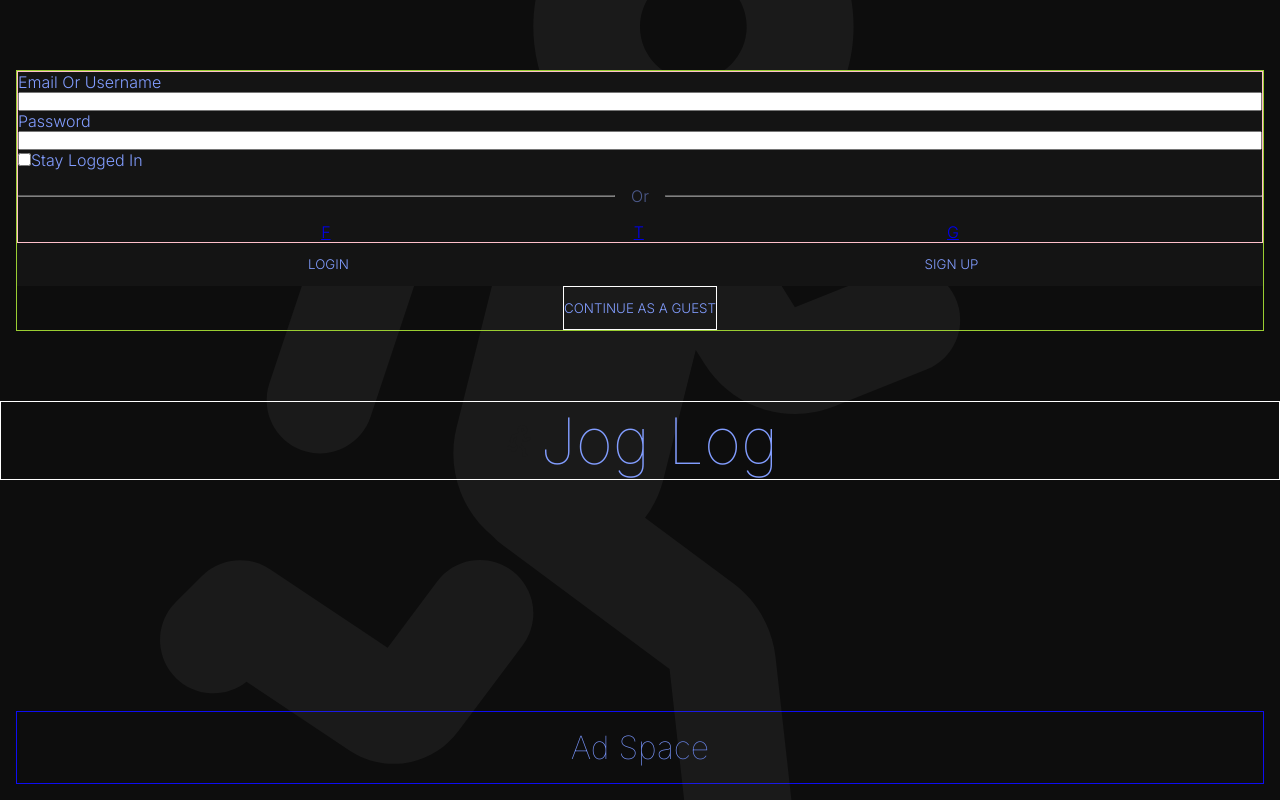
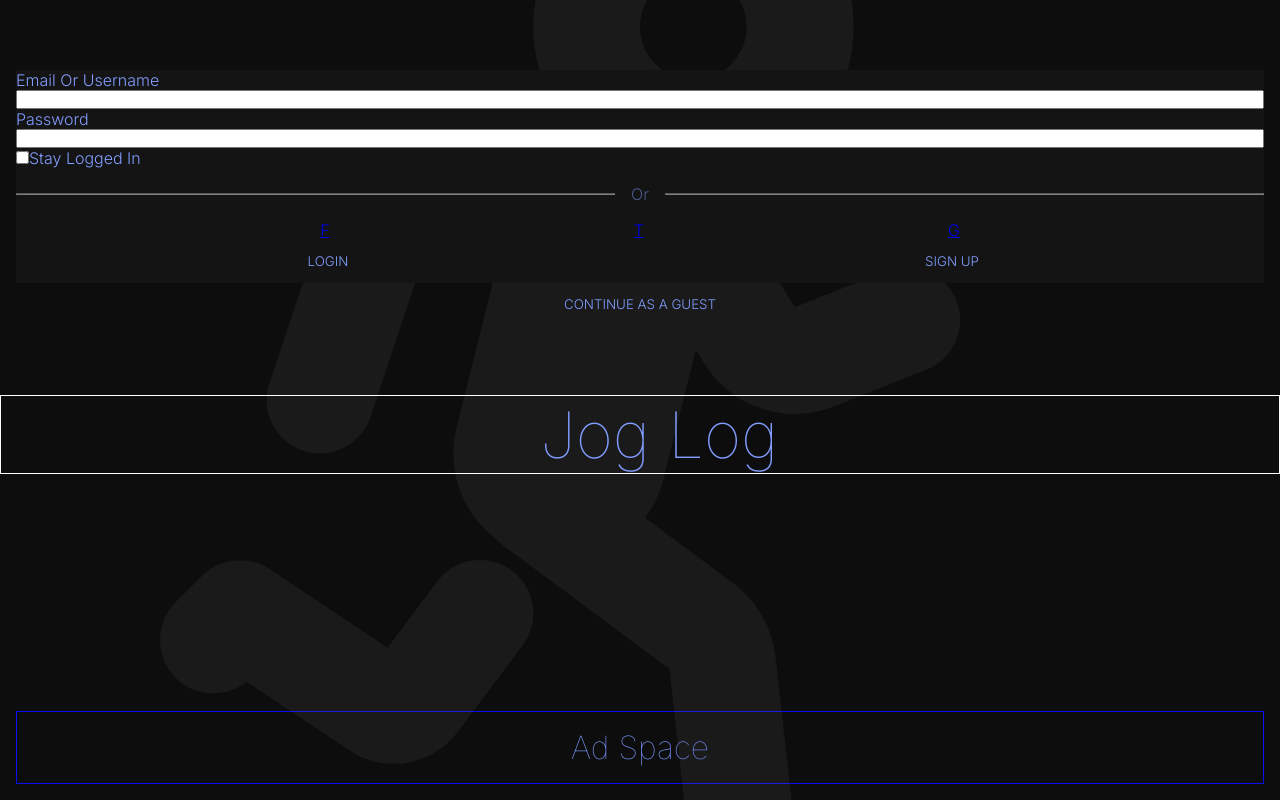
Before and after one commit to Malal0/jog-log-one, a React (Create React App) app: page / in a window 1280 px wide. Built offline with nearby package versions, Linux system fonts and the light colour scheme.

Commit message:
removed some borders

```diff
--- a/src/SCSS/Login.scss
+++ b/src/SCSS/Login.scss
@@ -1,7 +1,6 @@
 @import '../Variables/Variables.scss';
 
 .login {
-    border: 1px solid yellowgreen;
     font-weight: 300;
     width: calc(100% - 2em);
     margin: 70px 1em;
@@ -34,11 +33,11 @@
 
         &:hover {
             background-color: hsl(0, 0%, 6%);
+            color: hsl(227, 100%, 85%);
         }
     }
 
     .form-container {
-        border: 1px solid pink;
         background-color: #141414;
         width: 100%;
 
@@ -77,7 +76,11 @@
     .centered-btn {
         width: fit-content;
         background-color: transparent;
-        border: 1px solid white;
         margin: auto;
+
+        &:hover {
+            background-color: transparent;
+            color: hsl(227, 100%, 85%);
+        }
     }
 }
```
